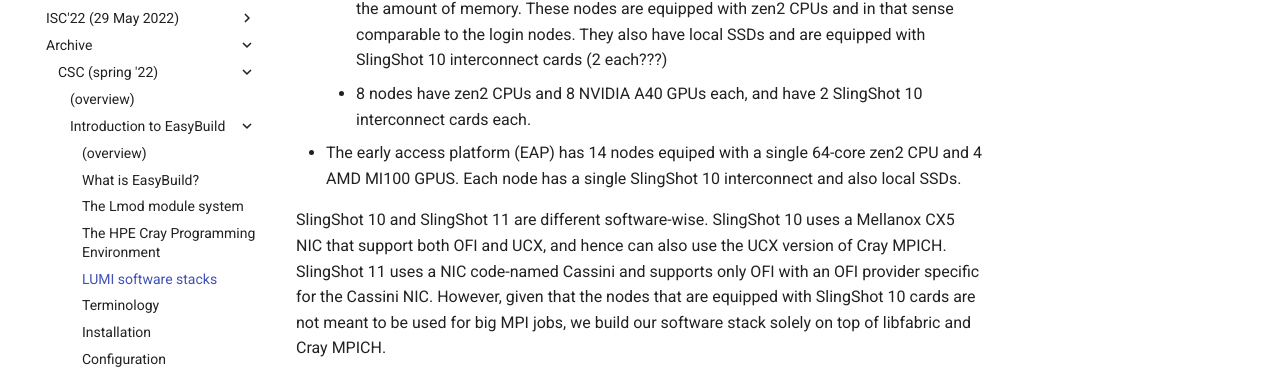
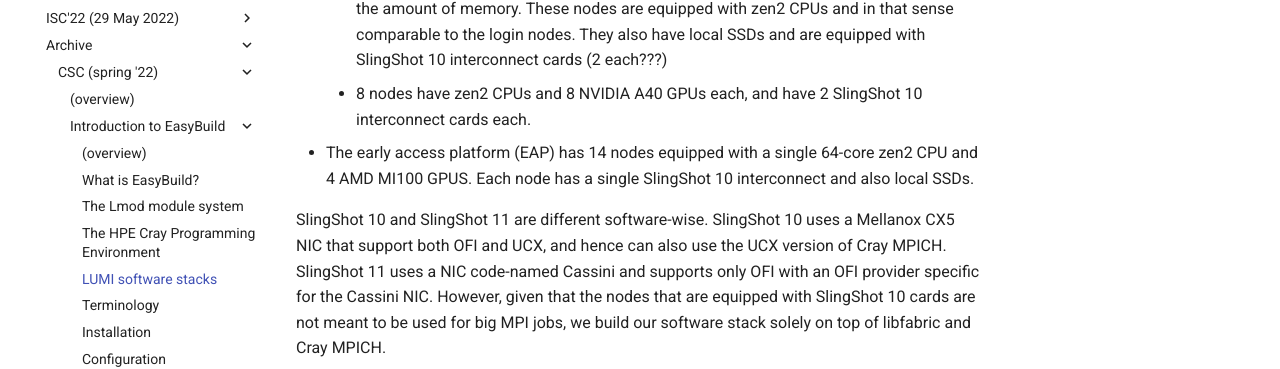
Before and after one commit to easybuilders/easybuild-tutorial, an MkDocs documentation site: the page built from docs/2022-CSC_and_LO/1_Intro/1_04_LUMI_software_stack.md, in a window 1280 px wide and 900 px high, scrolled down 731 px. Shown: the part 117-486 px from the top of the window. Built offline with MkDocs 1.6.1 and Material for MkDocs 9.7.7, drawn with Linux system fonts in a browser that asks for light colours.

Commit message:
Corrected two typos.

```diff
--- a/docs/2022-CSC_and_LO/1_Intro/1_04_LUMI_software_stack.md
+++ b/docs/2022-CSC_and_LO/1_Intro/1_04_LUMI_software_stack.md
@@ -32,7 +32,7 @@ LUMI has different node types providing compute resources:
         and are equipped with SlingShot 10 interconnect cards (2 each???)
     -   8 nodes have zen2 CPUs and 8 NVIDIA A40 GPUs each, and have 2 SlingShot 10
         interconnect cards each.
--   The early access platform (EAP) has 14 nodes equiped with a single 64-core
+-   The early access platform (EAP) has 14 nodes equipped with a single 64-core
     zen2 CPU and 4 AMD MI100 GPUS. Each node has a single SlingShot 10 interconnect
     and also local SSDs.
 
```
Also changed, not shown: docs/2022-CSC_and_LO/2_Using/2_01_troubleshooting.md (+1 -1 lines).
